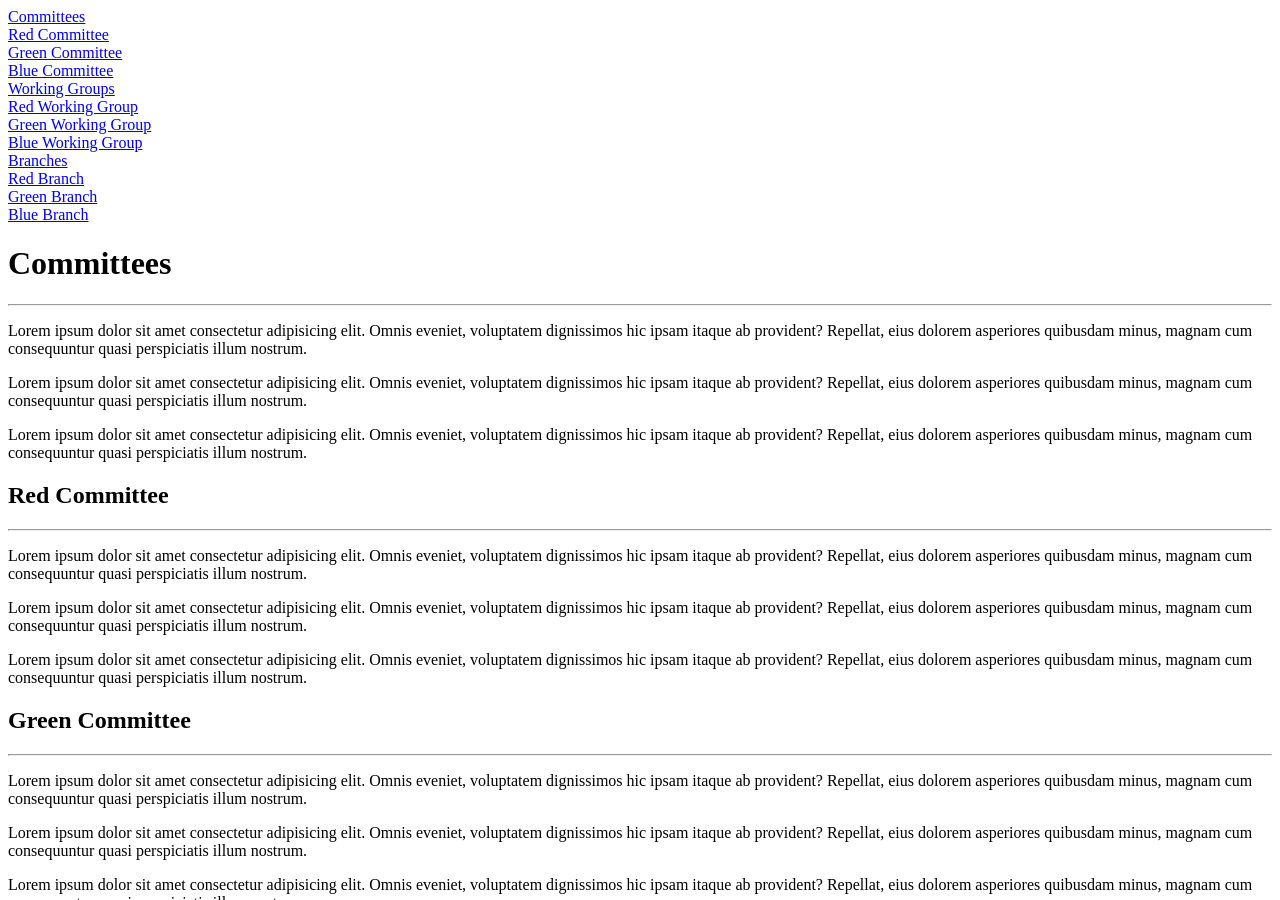
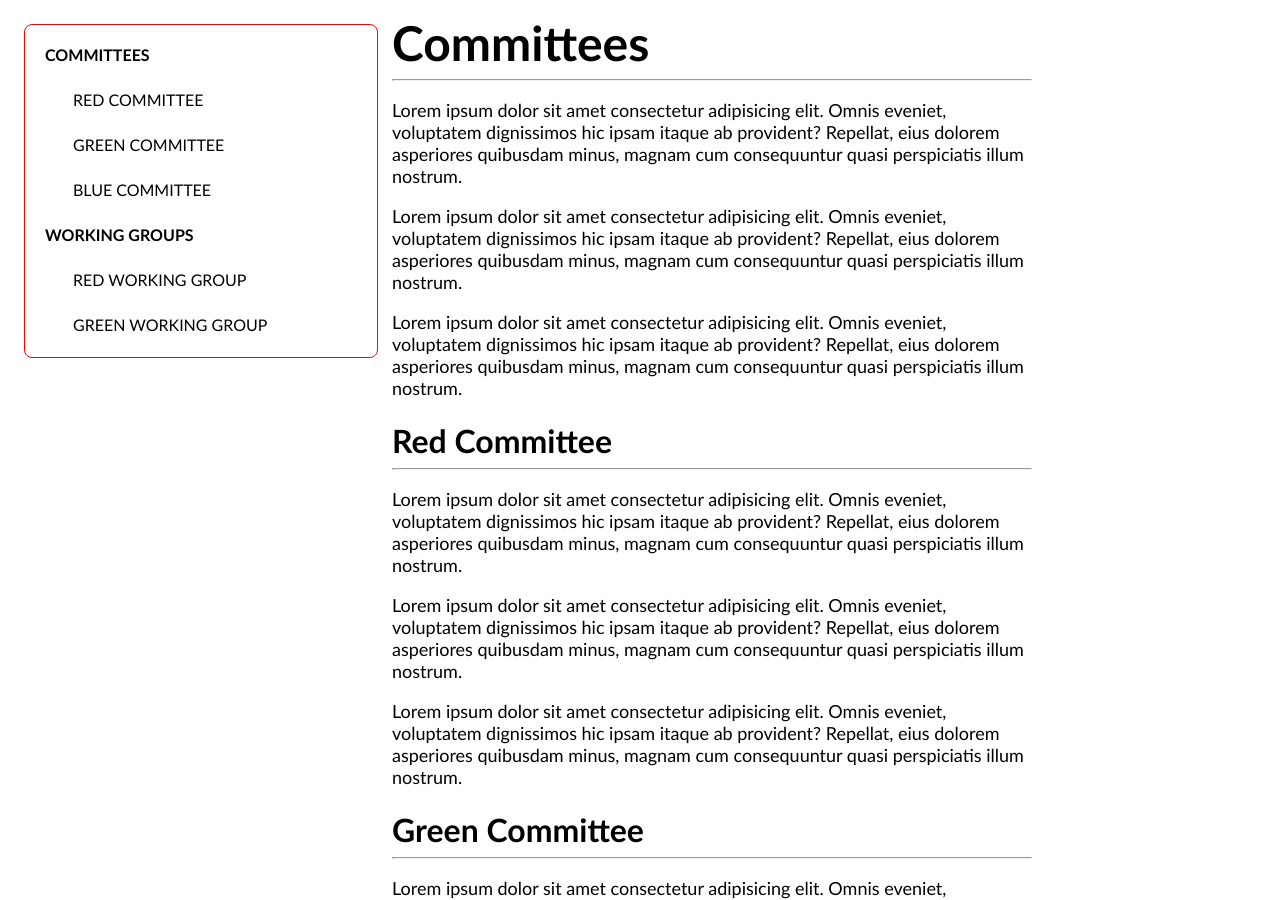
Before and after one commit to dsa-ntc/birminghamdsa.github.io, a Jekyll site: the page secretdev.html, which Jekyll copies as it is, in a window 1280 px wide and 900 px high. Built offline with Jekyll 4.4.1, drawn with Linux system fonts in a browser that asks for light colours.

Commit message:
Update secretdev.html

```diff
--- a/secretdev.html
+++ b/secretdev.html
@@ -5,7 +5,7 @@
     <meta http-equiv="X-UA-Compatible" content="IE=edge">
     <meta name="viewport" content="width=device-width, initial-scale=1.0">
     <title>Scrolly Linky Thing Demo Page (WIP!!)</title>
-    <link rel="stylesheet" href="main.css">
+    <link rel="stylesheet" href="secretdev.css">
 </head>
 <body>
     <div class="mainContainer">
```
